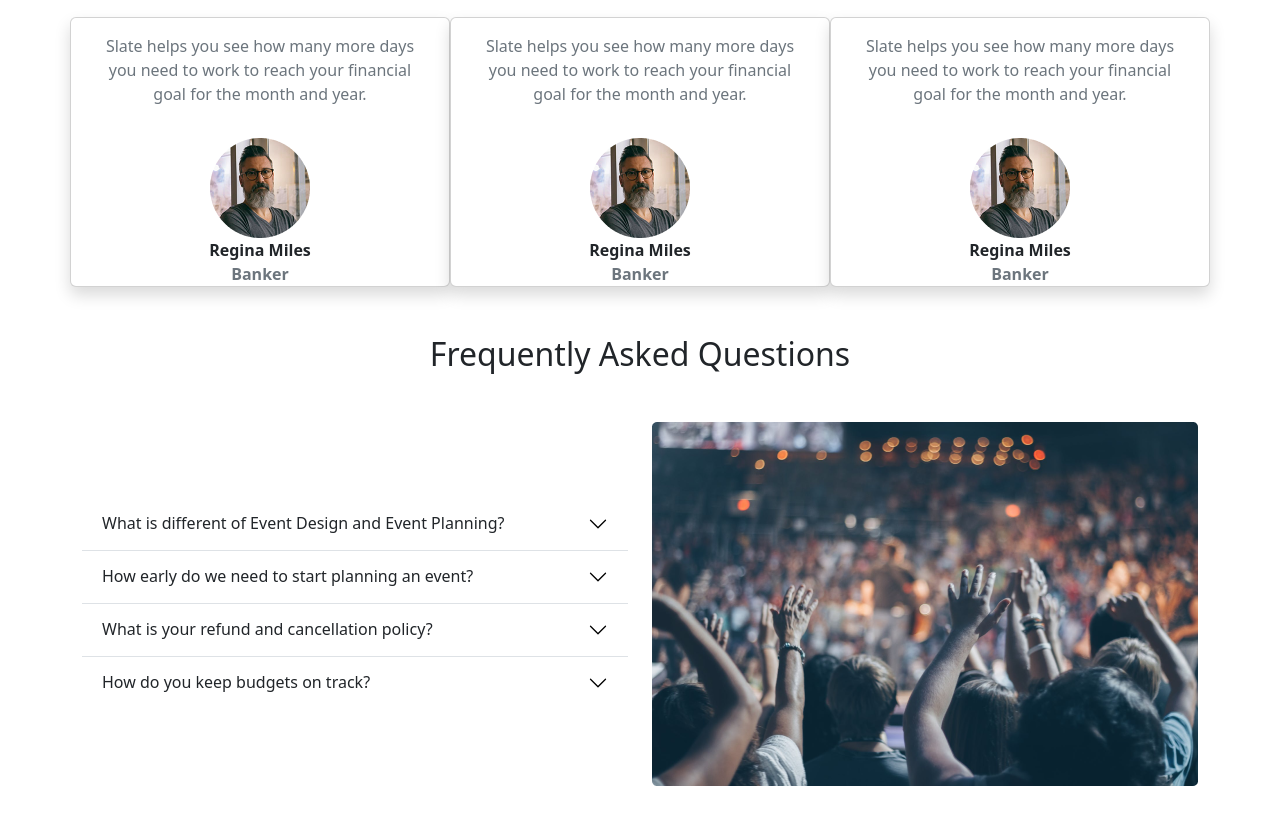
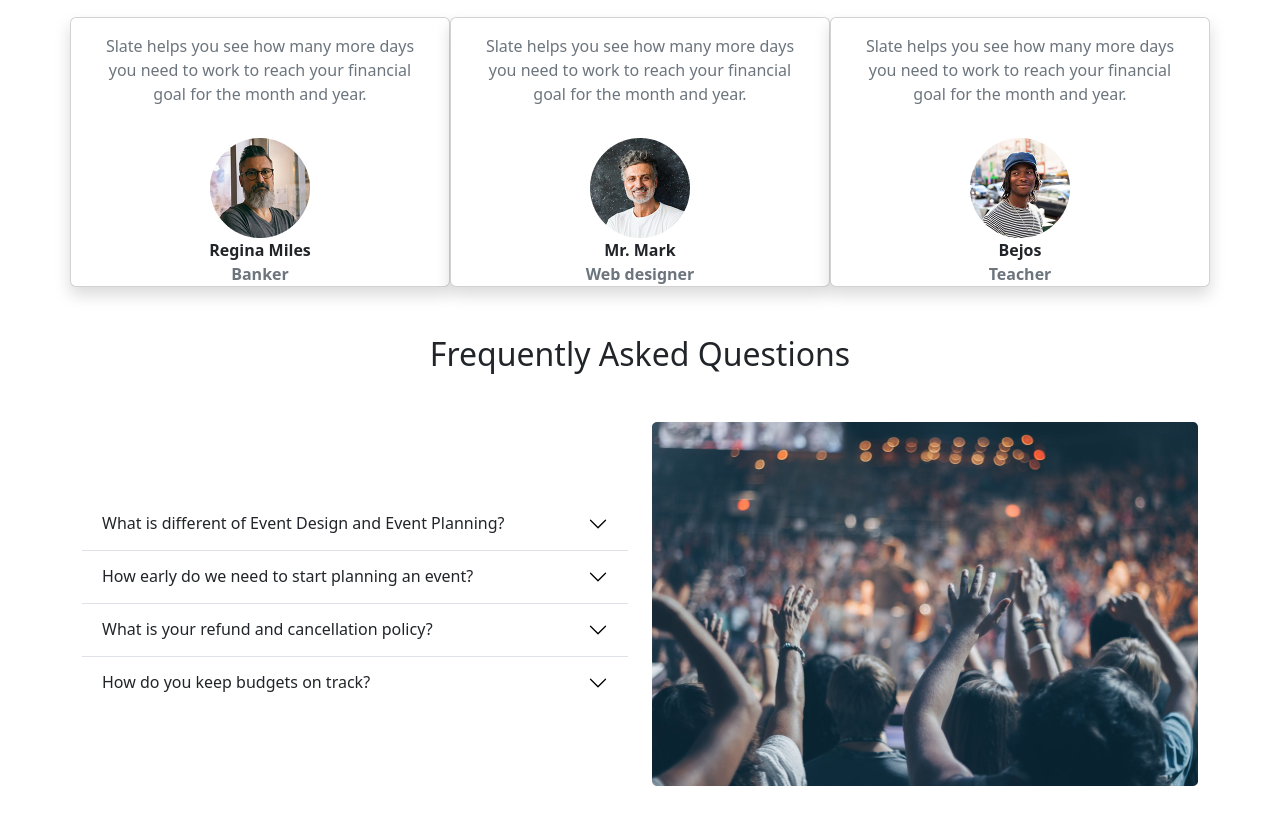
Before and after one commit to UhaiMong/practice-project-1, a plain HTML site: page index.html in a window 1280 px wide. Shown: the part 1900-2731 px from the top of the page. Drawn offline with nearby package versions, Linux system fonts and the light colour scheme.

Commit message:
upgrade-1

```diff
--- a/index.html
+++ b/index.html
@@ -198,18 +198,18 @@
                 <div class="client-profile card shadow col">
                     <p class="p-3 text-secondary text-center">Slate helps you see how many more days you need to work to reach your financial goal for the month and year.</p>
                     <div class="d-block text-center">
-                        <img class="img-fluid" src="images/person 1.png" alt="client one">
+                        <img class="img-fluid" src="images/person 2.png" alt="client two">
                     </div>
-                    <div class="title text-center fw-bolder">Regina Miles</div>
-                    <div class="subtitle text-center fw-semibold text-secondary">Banker</div>
+                    <div class="title text-center fw-bolder">Mr. Mark</div>
+                    <div class="subtitle text-center fw-semibold text-secondary">Web designer</div>
                 </div>
                 <div class="client-profile card shadow col">
                     <p class="p-3 text-secondary text-center">Slate helps you see how many more days you need to work to reach your financial goal for the month and year.</p>
                     <div class="d-block text-center">
-                        <img class="img-fluid" src="images/person 1.png" alt="client one">
+                        <img class="img-fluid" src="images/person 3.png" alt="client three">
                     </div>
-                    <div class="title text-center fw-bolder">Regina Miles</div>
-                    <div class="subtitle text-center fw-semibold text-secondary">Banker</div>
+                    <div class="title text-center fw-bolder">Bejos</div>
+                    <div class="subtitle text-center fw-semibold text-secondary">Teacher</div>
                 </div>
             </div>
 
```
